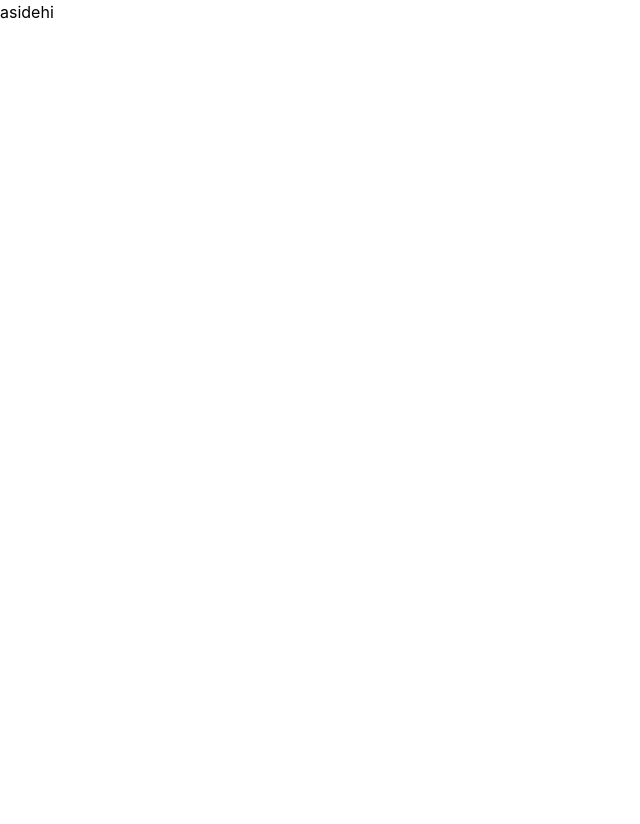
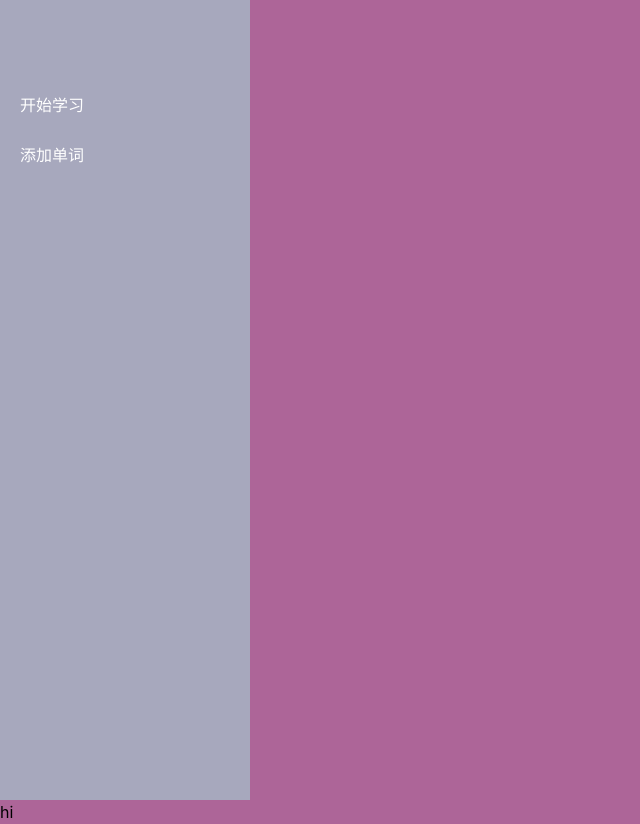
Before and after one commit to chendx97/custom-vocab, a React (Vite) app: page /study in a window 1280 px wide. Shown: the whole page, without its empty margins (0-640 px from the left). Before the commit the page ends 800 px from the top, so only its background shows below. Built offline with nearby package versions, Linux system fonts and the light colour scheme.

Commit message:
feat: 侧边栏

```diff
--- a/index.html
+++ b/index.html
@@ -1,5 +1,5 @@
 <!doctype html>
-<html lang="en">
+<html lang="zh-CN">
   <head>
     <meta charset="UTF-8" />
     <link rel="icon" type="image/svg+xml" href="/vite.svg" />
--- a/src/components/MyAside.jsx
+++ /dev/null
@@ -1,7 +0,0 @@
-function MyAside() {
-  return (
-    <span>aside</span>
-  )
-}
-
-export default MyAside
--- /dev/null
+++ b/src/components/MyAside/index.jsx
@@ -0,0 +1,32 @@
+import { NavLink } from 'react-router-dom';
+import styles from './index.module.less';
+
+function MyAside() {
+  const menuList = [
+    {
+      label: '开始学习',
+      path: '/study'
+    },
+    {
+      label: '添加单词',
+      path: '/add',
+    }
+  ];
+
+  return (
+    <div className={styles.myAside}>
+      <div className="logo"></div>
+      <div className="menu-wrapper">
+        {
+          menuList.map((menu) => {
+            return <NavLink className="menu-item" to={menu.path} key={menu.label}>
+              <span>{menu.label}</span>
+            </NavLink>
+          })
+        }
+      </div>
+    </div>
+  )
+}
+
+export default MyAside
--- /dev/null
+++ b/src/components/MyAside/index.module.less
@@ -0,0 +1,24 @@
+.myAside {
+  width: 250px;
+  height: 100vh;
+  background-color: #a7a8bd;
+
+  :global {
+    .logo {
+      height: 80px;
+    }
+
+    .menu-item {
+      display: block;
+      height: 50px;
+      padding-left: 20px;
+      line-height: 50px;
+      color: #fff;
+
+      &:hover,
+      &.active {
+        background-color: #61649f;
+      }
+    }
+  }
+}
--- a/src/index.css
+++ b/src/index.css
@@ -11,4 +11,9 @@
 
 body {
   margin: 0;
+  background-color: #ad6598;
 }
+
+a {
+  text-decoration: none;
+}
--- a/src/router.jsx
+++ b/src/router.jsx
@@ -1,5 +1,5 @@
 import { createBrowserRouter, Navigate, Outlet } from 'react-router-dom';
-import MyAside from './components/MyAside';
+import MyAside from './components/MyAside/index';
 import StartStudy from './pages/StartStudy';
 
 const router = createBrowserRouter([
```
